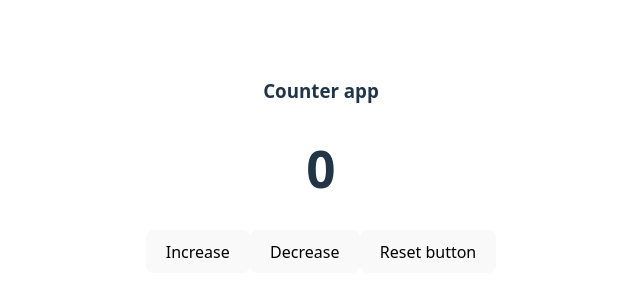
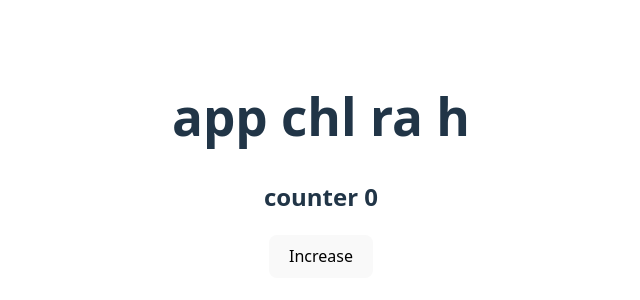
Before and after one commit to sumitsingh7973/MERN-journey, a React (Vite) app in the folder react-journey/react-app/: page / in a window 1280 px wide. Shown: the part 234-534 px from the top of the page, without its empty margins (319-959 px from the left). Built offline with nearby package versions, Linux system fonts and the light colour scheme.

Commit message:
updated files

```diff
--- a/react-journey/react-app/src/App.jsx
+++ b/react-journey/react-app/src/App.jsx
@@ -1,36 +1,20 @@
-  import { useState } from 'react'
-  import Counter from './components/Counter';
+  import { useState, useEffect } from 'react'
+  import Counter from './components/Counter'
   import './App.css'
 
   function App() {
-    const [count, setCount] = useState(0)
+    const [count , setCount] = useState(0)
 
-    function addValue(){
-      setCount(prev => prev +1)
-    }
-
-    function decreaseValue(){
-      setCount(prev =>{
-          if(prev>0){
-            return prev - 1
-        }
-      })
-    }
-
-    function fromStart(){
-      setCount(0)
-
-    }
-
+    useEffect(()=>{
+      console.log("Count change hua");
+    },[count])
     return (
       <>
-        <h3>Counter app</h3>
-        <Counter
-          count = {count}
-          onIncrease = {addValue}
-          onDecrease = { decreaseValue}
-          Reset = {fromStart}
-        />
+      <h1>app chl ra h </h1>
+      <h2> counter {count}</h2>
+      <button onClick={()=>{
+        setCount(count + 1)
+      }}>Increase</button>
       </>
     )
   }
```
